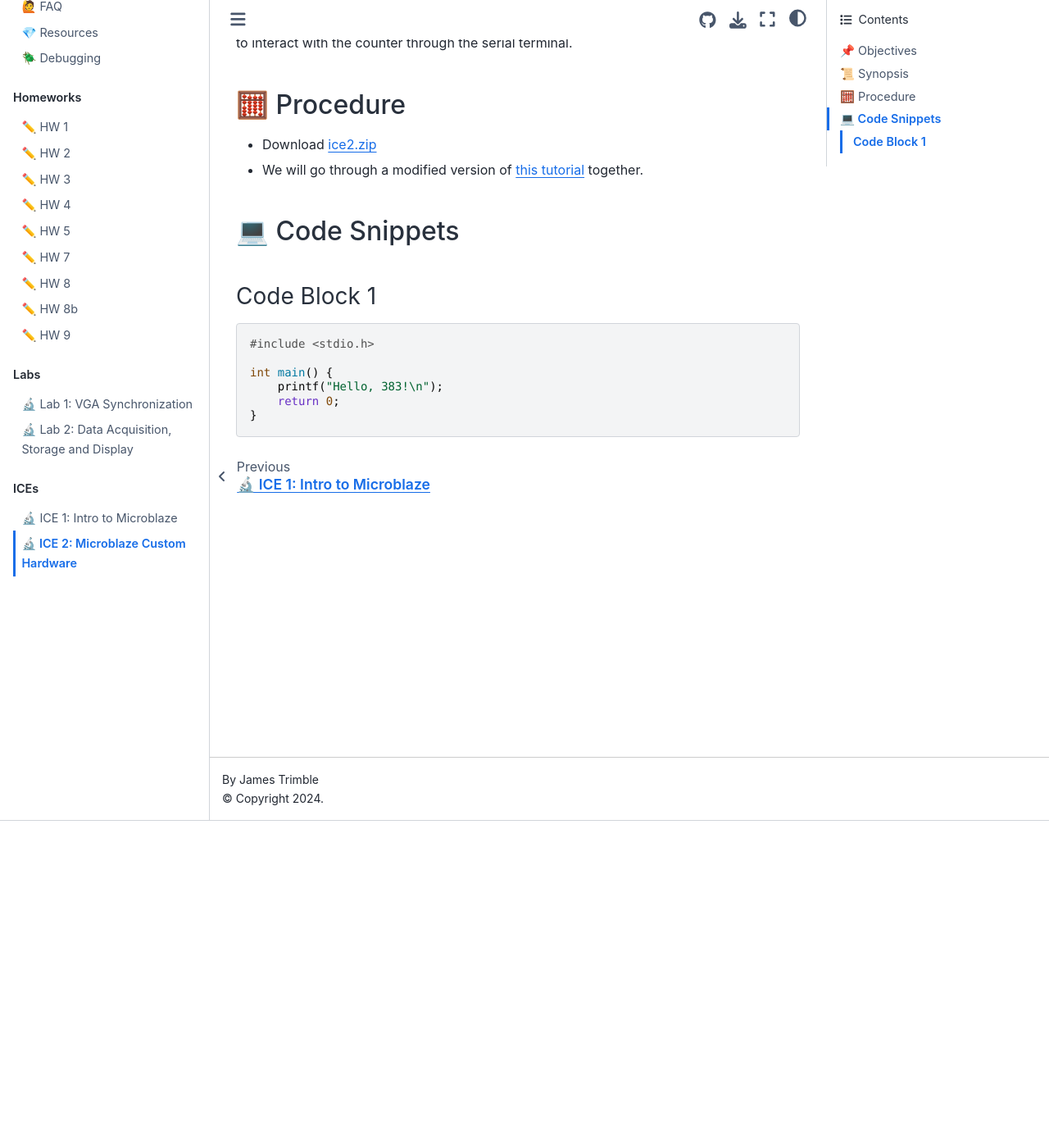
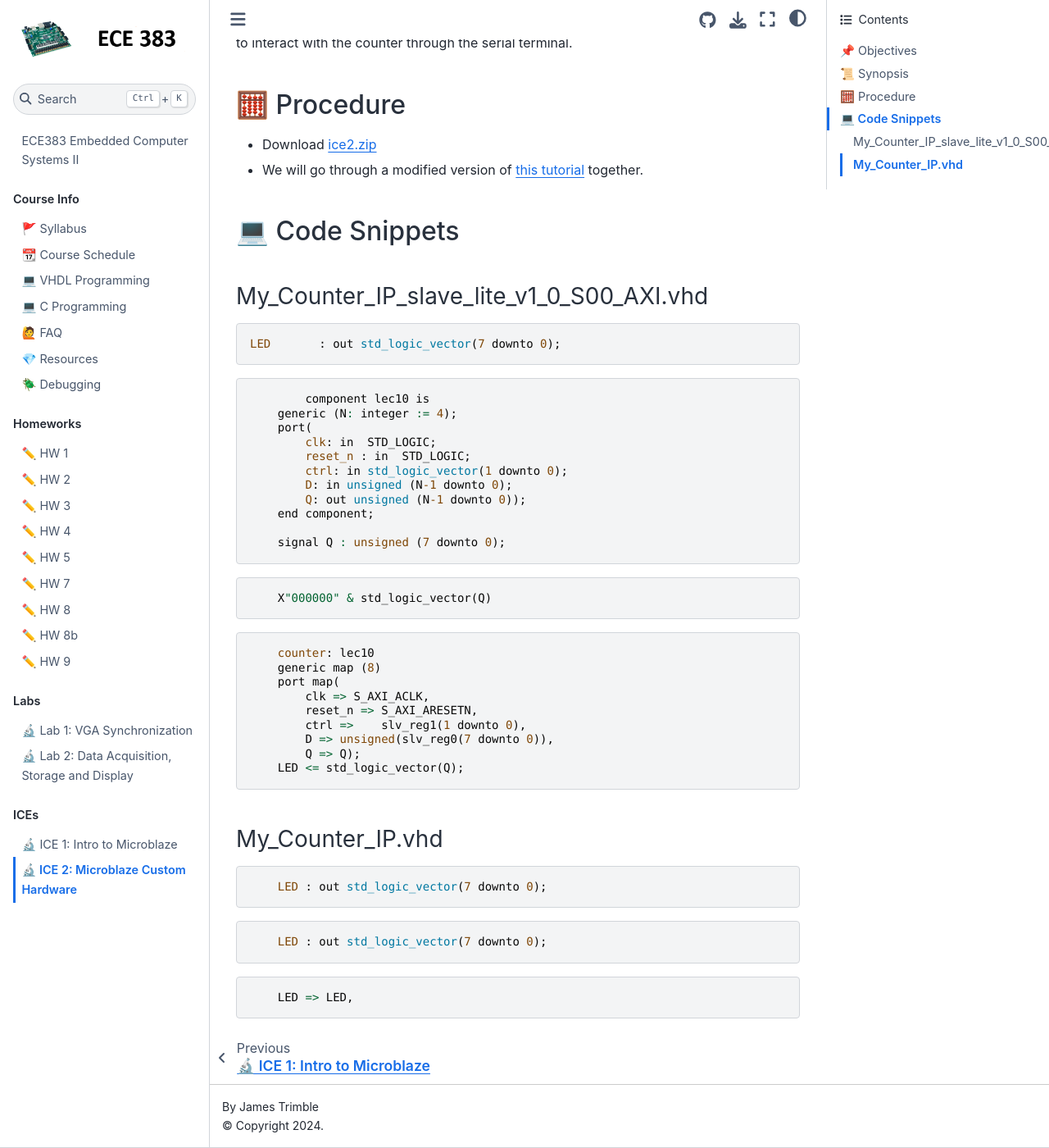
Before and after one commit to USAFA-ECE/ece383, a Jupyter Book: the page built from book/Assignments/ice2.md, in a window 1280 px wide and 1400 px high, scrolled down 399 px. Shown: the whole window at 82% size. Built offline with Jupyter Book 1.0.4 settings and Sphinx 7.4.7 and the Sphinx Book theme 1.1.4, drawn with Linux system fonts in a browser that asks for light colours; pages that are not in the unit, such as notebooks, are missing from menus.

Commit message:
Update ice2.md

````diff
--- a/book/Assignments/ice2.md
+++ b/book/Assignments/ice2.md
@@ -15,12 +15,45 @@
 
 ## 💻 Code Snippets
 
-### Code Block 1
+### My_Counter_IP_slave_lite_v1_0_S00_AXI.vhd
 ```{code-block} c
-#include <stdio.h>
+LED	  : out std_logic_vector(7 downto 0);
+```
+```{code-block} c
+	component lec10 is
+    generic (N: integer := 4);
+    port(
+        clk: in  STD_LOGIC;
+        reset_n : in  STD_LOGIC;
+        ctrl: in std_logic_vector(1 downto 0);
+        D: in unsigned (N-1 downto 0);
+        Q: out unsigned (N-1 downto 0));
+    end component;
 
-int main() {
-    printf("Hello, 383!\n");
-    return 0;
-}
+    signal Q : unsigned (7 downto 0);
 ```
+```{code-block} c
+    X"000000" & std_logic_vector(Q)
+```
+```{code-block} c
+    counter: lec10
+    generic map (8)
+    port map(
+        clk => S_AXI_ACLK,
+        reset_n => S_AXI_ARESETN,
+        ctrl =>    slv_reg1(1 downto 0),
+        D => unsigned(slv_reg0(7 downto 0)),
+        Q => Q);
+    LED <= std_logic_vector(Q);
+```
+
+### My_Counter_IP.vhd
+```{code-block} c
+    LED : out std_logic_vector(7 downto 0);
+```
+```{code-block} c
+    LED : out std_logic_vector(7 downto 0);
+```
+```{code-block} c
+    LED => LED,
+```
````
